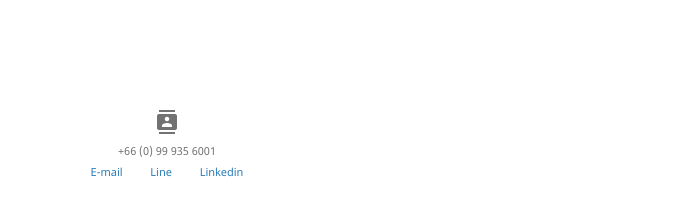
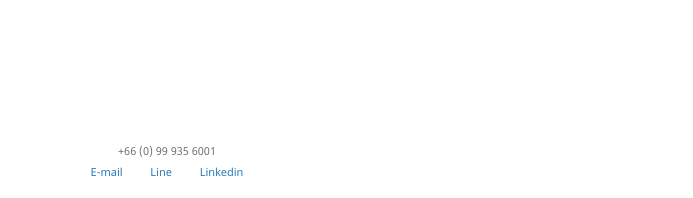
Before and after one commit to 7echit/UnityPortfolio, a Jekyll site: the page built from another-page.md, in a window 1280 px wide. Shown: the part 699-897 px from the top of the page, without its empty margins (178-871 px from the left). Built offline with Jekyll 4.4.1, drawn with Linux system fonts in a browser that asks for light colours; the repository's description, which GitHub fills in, is left out; our own code applies the rules of GitHub Pages for plain Markdown files.

Commit message:
Update default.html

```diff
--- a/_layouts/default.html
+++ b/_layouts/default.html
@@ -67,7 +67,7 @@
         {{ content }}
       </section>
       <footer>
-        <i class="material-icons">contacts</i><p><small>+66 (0) 99 935 6001 <br> <a href="mailto:7echit@gmail.com" target= "_blank">E-mail</a> &emsp;&emsp;
+          <p><small>+66 (0) 99 935 6001 <br> <a href="mailto:7echit@gmail.com" target= "_blank">E-mail</a> &emsp;&emsp;
           <a href="https://line.me/ti/p/tYOLBWAXYx" target= "_blank">Line</a> &emsp;&emsp;
           <a href="https://www.linkedin.com/in/taechit-nattakunrotjakorn-ab4530186/" target= "_blank">Linkedin</a> </small></p>
       </footer>
```
